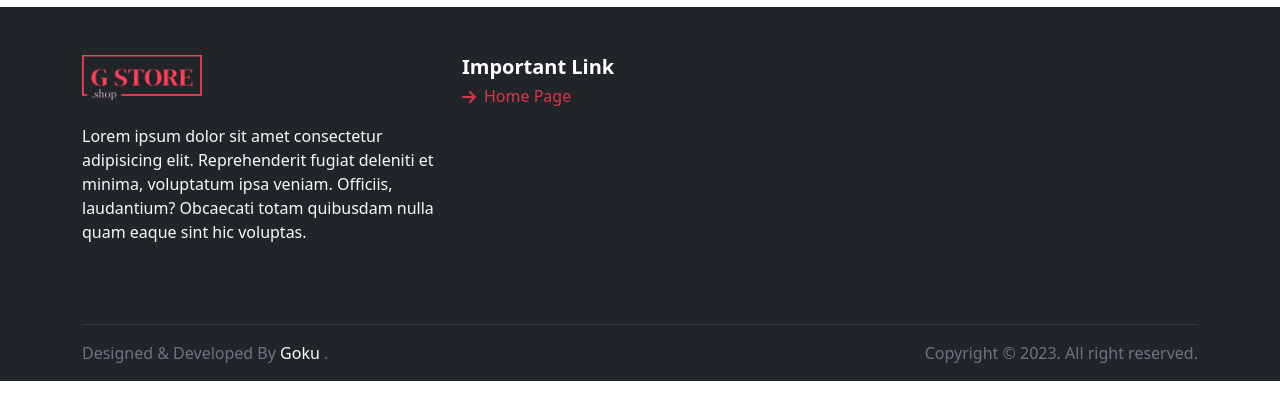
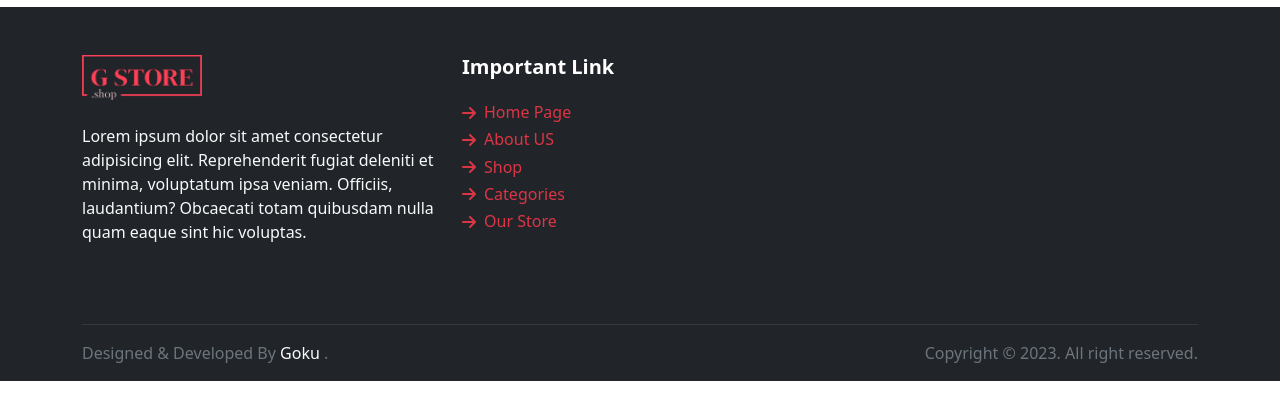
Before and after one commit to gokarna123-goku/g_store, a Django app: template templates/about.html in a window 1280 px wide. Shown: the part 158-578 px from the top of the page. Run offline with Django 3.2, Linux system fonts and the light colour scheme; the template is opened without the code that fills it, so the values that code supplies are empty; some libraries are stand-ins or nearby versions.

Commit message:
changes done

```diff
--- a/templates/footer.html
+++ b/templates/footer.html
@@ -14,10 +14,26 @@
                 </p>
             </div>
             <div class="col-lg-2">
-                <h5 class="footer_title text-white fw-bold mb-2">Important Link</h5>
-                <a href="#" class="text-decoration-none text-danger d-flex align-items-center">
+                <h5 class="footer_title text-white fw-bold mb-4">Important Link</h5>
+                <a href="#" class="text-decoration-none text-danger d-flex align-items-center mb-2">
                     <i class="fa-solid fa-arrow-right me-2"></i>
                     <h6 class="text mb-0">Home Page</h6>
+                </a>
+                <a href="#" class="text-decoration-none text-danger d-flex align-items-center mb-2">
+                    <i class="fa-solid fa-arrow-right me-2"></i>
+                    <h6 class="text mb-0">About US</h6>
+                </a>
+                <a href="#" class="text-decoration-none text-danger d-flex align-items-center mb-2">
+                    <i class="fa-solid fa-arrow-right me-2"></i>
+                    <h6 class="text mb-0">Shop</h6>
+                </a>
+                <a href="#" class="text-decoration-none text-danger d-flex align-items-center mb-2">
+                    <i class="fa-solid fa-arrow-right me-2"></i>
+                    <h6 class="text mb-0">Categories</h6>
+                </a>
+                <a href="#" class="text-decoration-none text-danger d-flex align-items-center mb-2">
+                    <i class="fa-solid fa-arrow-right me-2"></i>
+                    <h6 class="text mb-0">Our Store</h6>
                 </a>
             </div>
             <div class="col-lg-2"></div>
```
